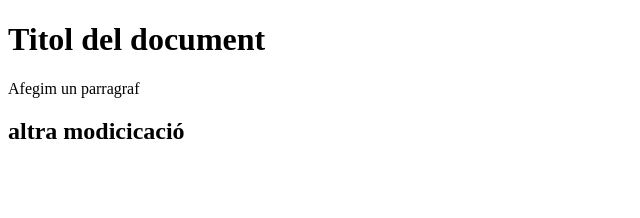
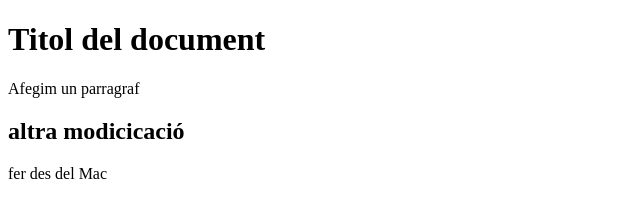
Before and after one commit to jocrejor/ExempleCODE, a plain HTML site: page index.html in a window 1280 px wide. Shown: the whole page, without its empty margins (0-640 px from the left). Drawn offline with Linux system fonts and the light colour scheme.

Commit message:
Enviem des del MAc

```diff
--- a/index.html
+++ b/index.html
@@ -9,6 +9,6 @@
     <h1>Titol del document</h1>
     <p> Afegim un parragraf</p>
     <h2>altra modicicació</h2>
-
+    <p> fer des del Mac</p>
 </body>
 </html>
```
